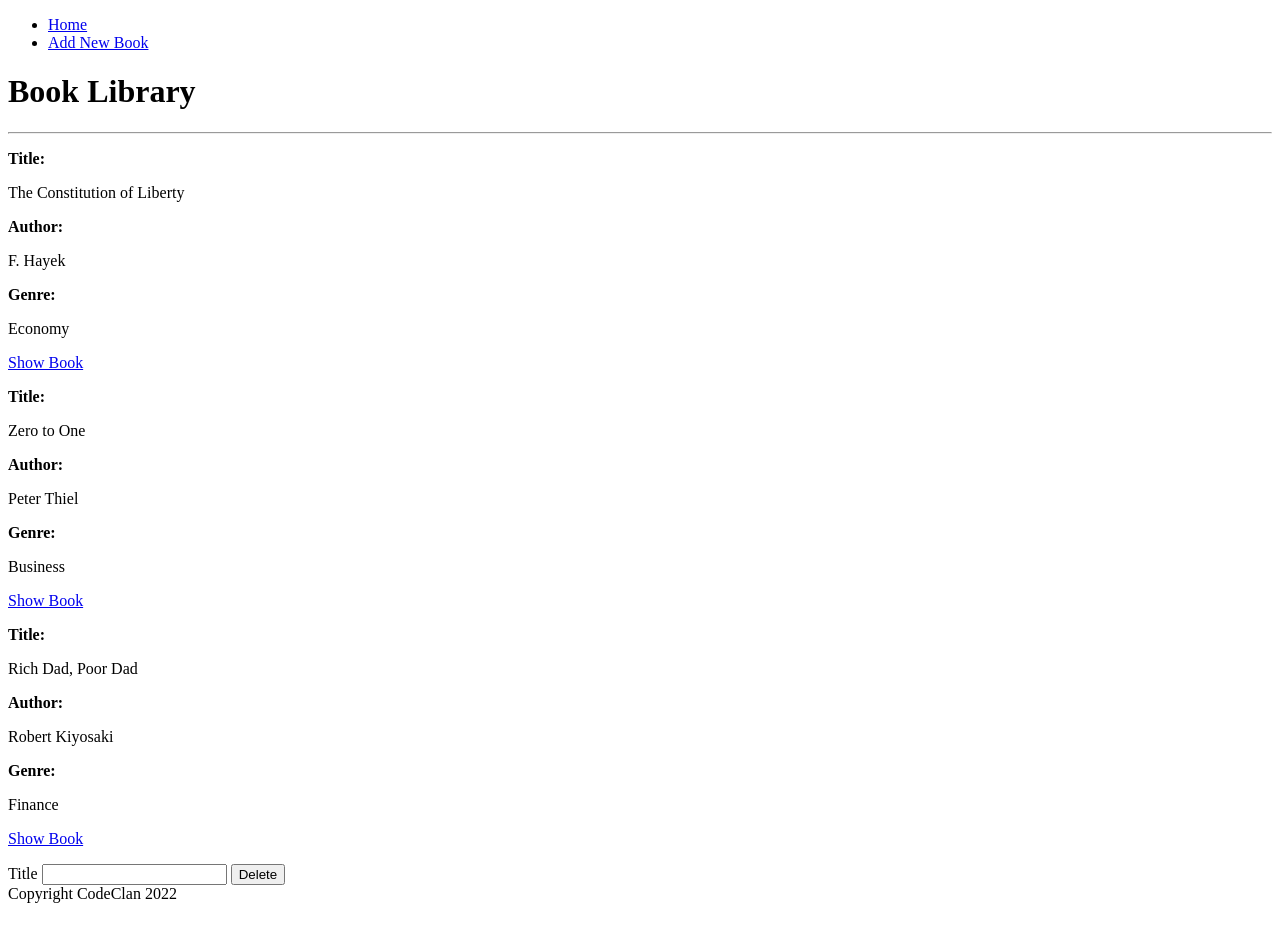
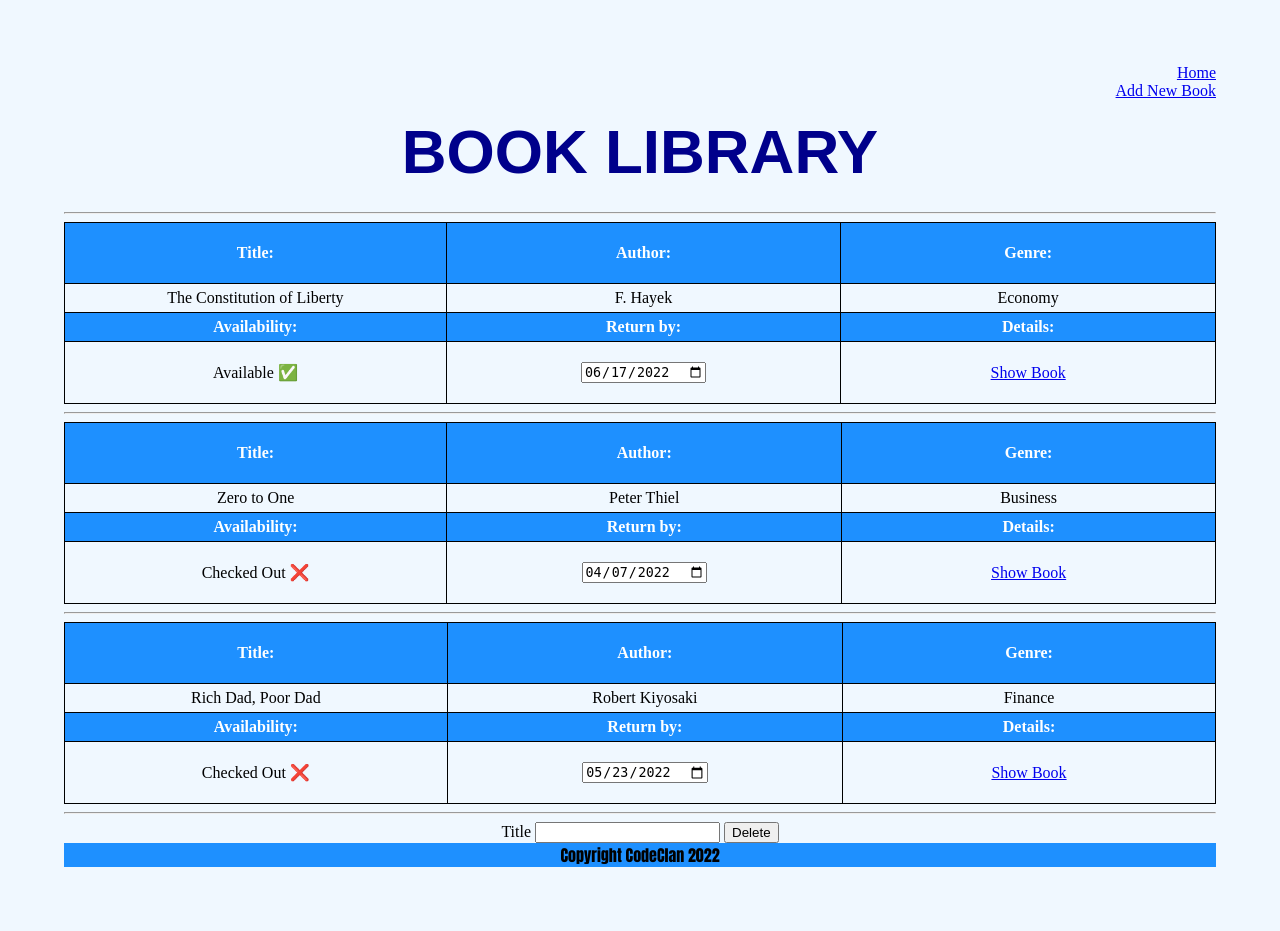
Before and after one commit to ajurgar/Book_library_homework_w3, a Flask app: page /books in a window 1280 px wide. Before the commit the page ends 903 px from the top, so only its background shows below. Run offline with Flask 2, Linux system fonts and the light colour scheme.

Commit message:
1st extension

```diff
--- a/controllers/controller.py
+++ b/controllers/controller.py
@@ -4,7 +4,7 @@ from models.book import *
 from models.list_book import *
 
 
-@app.route("/books")
+@app.route("/books", methods=['GET'])
 def index():
     return render_template("books/index.html", title="Book Library", books=books)
 
@@ -30,7 +30,7 @@ def add():
     return redirect("/books")
 
 
-@app.route("/books/delete/<name>", methods=["POST"])
-def delete(name):
-    delete_book(name)
+@app.route("/books/delete", methods=["POST"])
+def delete():
+    delete_book(request.form["title"])
     return redirect("/books")
--- a/models/book.py
+++ b/models/book.py
@@ -1,6 +1,8 @@
 class Book():
 
-    def __init__(self, title, author, genre):
+    def __init__(self, title, author, genre, checked_out, return_by):
         self.title = title
         self.author = author
         self.genre = genre
+        self.checked_out = checked_out
+        self.return_by = return_by
--- a/models/list_book.py
+++ b/models/list_book.py
@@ -1,9 +1,10 @@
 from models.book import Book
+import datetime
 
 
-book1 = Book("The Constitution of Liberty", "F. Hayek", "Economy")
-book2 = Book("Zero to One", "Peter Thiel", "Business")
-book3 = Book("Rich Dad, Poor Dad", "Robert Kiyosaki", "Finance")
+book1 = Book("The Constitution of Liberty", "F. Hayek", "Economy", False, datetime.date(2022, 6, 17))
+book2 = Book("Zero to One", "Peter Thiel", "Business", True, datetime.date(2022, 4, 7))
+book3 = Book("Rich Dad, Poor Dad", "Robert Kiyosaki", "Finance", True, datetime.date(2022, 5, 23))
 
 
 books = [book1, book2, book3]
@@ -14,10 +15,6 @@ def add_book(new_book):
 
 
 def delete_book(book_title):
-
-    book_to_delete = None
     for book in books:
         if book.title == book_title:
-            book_to_delete = book
-            break
-        books.remove(book_title)
+            books.remove(book)
--- /dev/null
+++ b/static/style.css
@@ -0,0 +1,37 @@
+body{
+    margin: 5%;
+    background-color: aliceblue;
+    text-align: center;
+}
+body > header > nav > ul{
+    text-align: end;
+    list-style: none;
+
+}
+h1 { color: darkblue; font-family: 'Raleway',sans-serif; font-size: 62px; font-weight: 800; line-height: 72px; margin: 0 0 24px; text-align: center; text-transform: uppercase; }
+
+table {
+    border-collapse: collapse;
+}
+th {
+    background-color:dodgerblue;
+    Color:white;
+}
+th, td {
+    width:500px;
+    text-align:center;
+    border:1px solid black;
+    padding:5px}
+
+footer{
+    text-align: center;
+    font-family: Impact, Haettenschweiler, 'Arial Narrow Bold', sans-serif;
+    background-color: dodgerblue;
+
+}
+
+body > form {
+   width: 100%;
+   display: inline-block;
+
+}
--- a/templates/base.html
+++ b/templates/base.html
@@ -4,6 +4,7 @@
     <meta charset="UTF-8">
     <meta http-equiv="X-UA-Compatible" content="IE=edge">
     <meta name="viewport" content="width=device-width, initial-scale=1.0">
+    <link rel="stylesheet" href="{{ url_for('static', filename='style.css') }}">
     <title>List of Books {{ title }} </title>
 </head>
 <body>
--- a/templates/books/index.html
+++ b/templates/books/index.html
@@ -2,28 +2,54 @@
 
     {% block content %}
         <h1>{{title}}</h1>
-<hr>
+
         {% for book in books %}
+        <table>
+          <tr>
+        <div>
+         <th><p><b>Title: </b></p> </th>
+         <th><p><b>Author: </b></p> </th>
+         <th> <p><b>Genre: </b></p> </th>
+         <hr>
+        </tr>
+        <tr>
+        <td>{{ book.title }}</td>
+        <td>{{ book.author }} </td>
+        <td>{{book.genre}}</td>
+        </tr>
 
-        <div>
-          <p>
-            <p><b>Title:</b></p> {{ book.title }}
-            <p><b>Author: </b></p> {{ book.author }}
-            <p><b>Genre:</b></p> {{book.genre}}
-            <p>
-                <a href="books/{{books.index(book)}}"> Show Book</a>
-            </p>
-          </p>
+        <tr>
+          <th><b>Availability: </b></th>
+          <th><b>Return by: </b></th>
+          <th> <b>Details: </b> </th>
+        </tr>
+        <tr>
+        <td> {% if book.checked_out %}
+            <p>Checked Out &#10060;</p>
+        {%else%}
+        <p>Available &#9989;</p>
+          {% endif %}</td>
+        <td><label for="date"><b></b></label>
+          <input type="date" id="return-by" name="return-by" value="{{book.return_by}}">
+        </td>
+        <td><a href="books/{{books.index(book)}}"> Show Book</a></td>
+
+        </tr>
+      </table>
+
+
         {% endfor %}
+        <hr>
 
-        <div>
 
-          <form class="form-inline" action="/books/delete/{{ books.title }}" method="POST">
-            <label for="name"> Title </label>
-            <input type="text" id="name" name="name">
-            <input type="submit" value="Delete">
-          </form>
-        </div>
+     <form class="form-inline" action="/books/delete" method="POST">
+          <label for="title"> Title </label>
+          <input type="text" id="title" name="title">
+          <input type="submit" value="Delete">
+        </form>
+
+
+
 
 
         {% endblock %}
```
Also changed, not shown: 1 other file.
